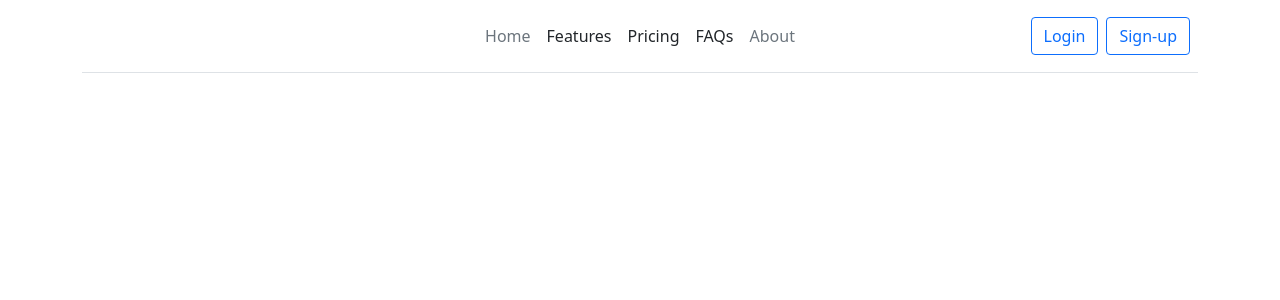
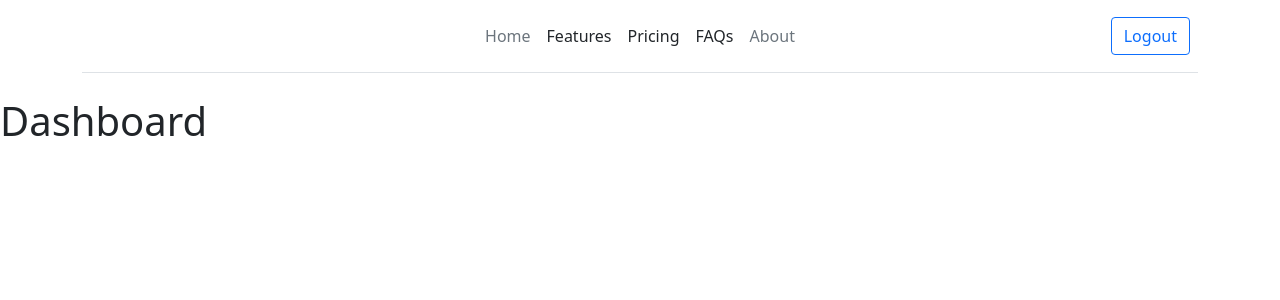
Before and after one commit to sandharu1/vue_challenge, a Vue app in the folder frontend/: page /dashboard in a window 1280 px wide. Shown: the top 300 px of the page. Built offline with nearby package versions, Linux system fonts and the light colour scheme; no server answers; sample sign-in values are in the browser's storage.

Commit message:
frontend auth complete

```diff
--- a/frontend/src/components/auth/Login.vue
+++ b/frontend/src/components/auth/Login.vue
@@ -121,7 +121,7 @@ const onSubmit = () => {
 
   authStore()
     .login(credentials.value)
-    .then(() => router.push({ name: "index" }))
+    .then(() => router.push({ name: "dashboard" }))
     .catch(() => (loading.value = !loading.value));
 };
 
--- a/frontend/src/components/layout/Navbar.vue
+++ b/frontend/src/components/layout/Navbar.vue
@@ -1,3 +1,6 @@
+<script setup>
+import { authStore } from "../../stores/auth";
+</script>
 <template>
   <div>
     <div class="container">
@@ -28,8 +31,22 @@
         </ul>
 
         <div class="col-md-3 text-end">
-          <RouterLink to="/login" class="btn btn-outline-primary me-2">Login</RouterLink>
-          <RouterLink to="/register" class="btn btn-outline-primary me-2"
+          <RouterLink
+            to="/login"
+            class="btn btn-outline-primary me-2"
+            v-if="!authStore().loggedIn"
+            >Login</RouterLink
+          >
+          <RouterLink
+            to="/logout"
+            class="btn btn-outline-primary me-2"
+            v-if="authStore().loggedIn"
+            >Logout</RouterLink
+          >
+          <RouterLink
+            to="/register"
+            class="btn btn-outline-primary me-2"
+            v-if="!authStore().loggedIn"
             >Sign-up</RouterLink
           >
         </div>
@@ -38,16 +55,4 @@
   </div>
 </template>
 
-<script>
-export default {
-  name: "Test",
-  created() {},
-  data() {
-    return {};
-  },
-  props: {},
-  methods: {},
-};
-</script>
-
 <style lang="scss" scoped></style>
--- a/frontend/src/router/index.js
+++ b/frontend/src/router/index.js
@@ -4,9 +4,17 @@ import LoginPage from "../views/pages/Login.vue";
 import RegisterPage from "../views/pages/Register.vue";
 import DashboardPage from "../views/pages/Dashboard.vue";
 import { authStore } from "../stores/auth";
+import LogoutPage from "../views/pages/logout.vue";
 
 const redirectToHomeOnLoggedIn = (to, from, next) => {
-  if (authStore().loggedIn) next({ name: "index" });
+  console.log(from);
+  if (authStore().loggedIn) next({ name: "dashboard" });
+  else next();
+};
+
+const redirectToLoginNotOnLoggedIn = (to, from, next) => {
+  console.log(from);
+  if (!authStore().loggedIn) next({ name: "login" });
   else next();
 };
 
@@ -17,6 +25,7 @@ const router = createRouter({
       path: "/",
       name: "home",
       component: HomeView,
+      beforeEnter: redirectToHomeOnLoggedIn,
     },
     {
       path: "/about",
@@ -30,22 +39,25 @@ const router = createRouter({
       path: "/login",
       name: "login",
       component: LoginPage,
+      beforeEnter: redirectToHomeOnLoggedIn,
     },
     {
       path: "/register",
       name: "register",
       component: RegisterPage,
+      beforeEnter: redirectToHomeOnLoggedIn,
     },
     {
       path: "/dashboard",
       name: "dashboard",
       component: DashboardPage,
-      beforeEnter: (to, from, next) => {
-        if (authStore().loggedIn) next({ name: "dashboard" });
-        else if (!to.query.email || !to.query.token)
-          next({ name: "login" });
-        else next();
-      },
+      beforeEnter: redirectToLoginNotOnLoggedIn,
+    },
+    {
+      path: "/logout",
+      name: "logout",
+      component: LogoutPage,
+      beforeEnter: redirectToLoginNotOnLoggedIn,
     }
   ],
 });
--- /dev/null
+++ b/frontend/src/views/pages/Logout.vue
@@ -0,0 +1,21 @@
+<template>
+  <div class="col text-center">
+    <div class="spinner-border" role="status">
+      <span class="visually-hidden">Loading...</span>
+    </div>
+    <div class="lead">Please wait...</div>
+  </div>
+</template>
+
+<script setup>
+import { useRouter } from "vue-router";
+import { onMounted } from "@vue/runtime-core";
+import { authStore } from "../../stores/auth";
+
+const auth = authStore();
+const router = useRouter();
+
+document.title = `Please wait...`;
+
+onMounted(() => auth.logout().then(() => router.push({ name: "login" })));
+</script>
```
Also changed, not shown: 1 other file (tests, documents, lock files or other folders).
